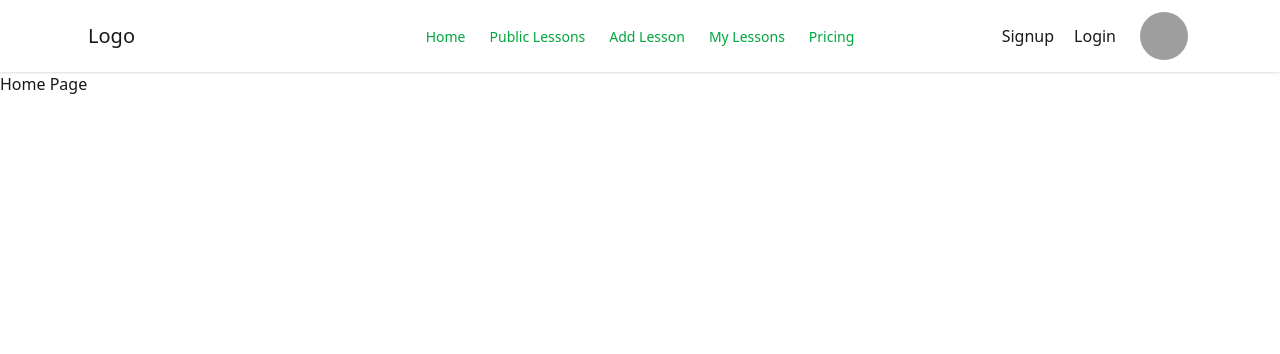
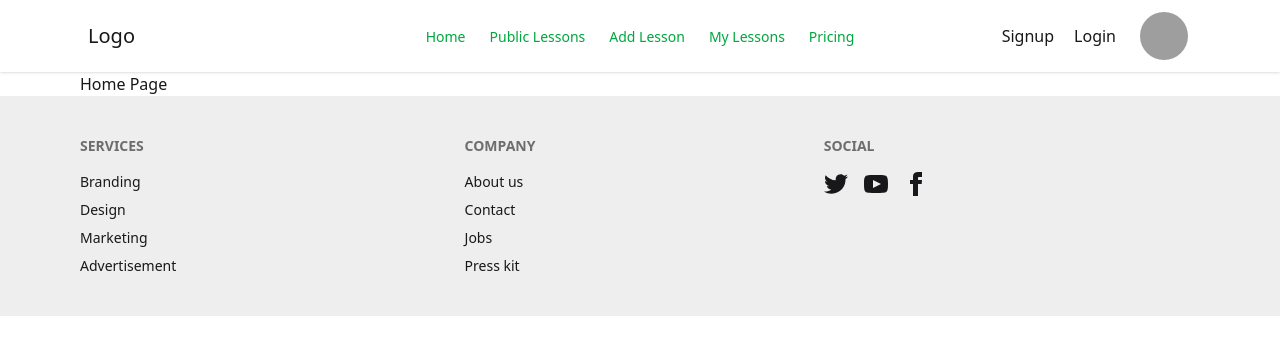
Before and after one commit to AbdurRahimMontu/lessons-frontend, a React (Vite) app: page / in a window 1280 px wide. Shown: the top 354 px of the page. Built offline with nearby package versions, Linux system fonts and the light colour scheme; grey boxes are pictures that could not be loaded.

Commit message:
signup and login form add

```diff
--- a/src/Auth/Login.jsx
+++ b/src/Auth/Login.jsx
@@ -1,9 +1,26 @@
 import React from 'react';
+import { Link } from 'react-router';
 
 const Login = () => {
     return (
-        <div>
-            Login Page
+        <div className='flex justify-center items-center min-h-screen'>
+
+
+    <div className="card bg-base-100 w-full max-w-sm shrink-0 shadow-2xl">
+      <div className="card-body">
+         <h1 className="text-3xl text-center font-bold">Login now!</h1>
+        <fieldset className="fieldset">
+          <label className="label">Email</label>
+          <input type="email" className="input" placeholder="Email" />
+          <label className="label">Password</label>
+          <input type="password" className="input" placeholder="Password" />
+          <div><a className="link link-hover">Forgot password?</a></div>
+          <button className="btn btn-neutral mt-4">Login</button>
+        </fieldset>
+        <h2>You have no Account <Link className='text-blue-700 font-bold border-b-2' to="/signUp">Signup</Link> </h2>
+
+  </div>
+</div>
         </div>
     );
 };
--- a/src/Auth/Signup.jsx
+++ b/src/Auth/Signup.jsx
@@ -1,9 +1,30 @@
 import React from 'react';
+import { Link } from 'react-router';
 
 const Signup = () => {
     return (
-        <div>
-            Signup Page
+         <div className='flex justify-center items-center min-h-screen'>
+
+
+    <div className="card bg-base-100 w-full max-w-sm shrink-0 shadow-2xl">
+      <div className="card-body">
+         <h1 className="text-3xl text-center font-bold">Signup</h1>
+        <fieldset className="fieldset">
+          <label className="label">Name</label>
+          <input type="email" className="input" placeholder="Your Name" />
+          <label className="label">Photo</label>
+         <input type="file" className="file-input" placeholder="Email" />
+          <label className="label">Email</label>
+          <input type="email" className="input" placeholder="Email" />
+          <label className="label">Password</label>
+          <input type="password" className="input" placeholder="Password" />
+          <div><a className="link link-hover">Forgot password?</a></div>
+          <button className="btn btn-neutral mt-4">Signup</button>
+        </fieldset>
+        <h2>Already have no Account <Link className='text-blue-700 font-bold border-b-2' to="/login">Login</Link> </h2>
+
+  </div>
+</div>
         </div>
     );
 };
--- /dev/null
+++ b/src/Layouts/DashboardLayout.jsx
@@ -0,0 +1,12 @@
+import React from 'react';
+import { Outlet } from 'react-router';
+
+const DashboardLayout = () => {
+    return (
+        <div>
+            <Outlet></Outlet>
+        </div>
+    );
+};
+
+export default DashboardLayout;
--- a/src/Layouts/MainLayout.jsx
+++ b/src/Layouts/MainLayout.jsx
@@ -1,12 +1,19 @@
 import React from 'react';
 import { Outlet } from 'react-router';
 import Navbar from '../Shared/Navbar';
+import Footer from '../Shared/Footer';
+import Container from '../Components/Container';
 
 const MainLayout = () => {
     return (
         <div>
+
             <Navbar></Navbar>
+            <Container>
             <Outlet></Outlet>
+            </Container>
+            <Footer></Footer>
+
         </div>
     );
 };
--- /dev/null
+++ b/src/Pages/Dashboard/Dashboard.jsx
@@ -0,0 +1,52 @@
+import React from 'react';
+import { Link } from 'react-router';
+
+const Dashboard = () => {
+    return (
+        <div>
+            <div className="drawer lg:drawer-open">
+  <input id="my-drawer-4" type="checkbox" className="drawer-toggle" />
+  <div className="drawer-content">
+    {/* Navbar */}
+    <nav className="navbar w-full bg-base-300">
+      <label htmlFor="my-drawer-4" aria-label="open sidebar" className="btn btn-square btn-ghost">
+        {/* Sidebar toggle icon */}
+        <svg xmlns="http://www.w3.org/2000/svg" viewBox="0 0 24 24" strokeLinejoin="round" strokeLinecap="round" strokeWidth="2" fill="none" stroke="currentColor" className="my-1.5 inline-block size-4"><path d="M4 4m0 2a2 2 0 0 1 2 -2h12a2 2 0 0 1 2 2v12a2 2 0 0 1 -2 2h-12a2 2 0 0 1 -2 -2z"></path><path d="M9 4v16"></path><path d="M14 10l2 2l-2 2"></path></svg>
+      </label>
+      <div className="px-4">Navbar Title</div>
+    </nav>
+    {/* Page content here */}
+    <div className="p-4">Page Content</div>
+  </div>
+
+  <div className="drawer-side is-drawer-close:overflow-visible">
+    <label htmlFor="my-drawer-4" aria-label="close sidebar" className="drawer-overlay"></label>
+    <div className="flex min-h-full flex-col items-start bg-base-200 is-drawer-close:w-14 is-drawer-open:w-64">
+      {/* Sidebar content here */}
+      <ul className="menu w-full grow">
+        {/* List item */}
+        <li>
+          <Link to="/" className="is-drawer-close:tooltip is-drawer-close:tooltip-right" data-tip="Homepage">
+            {/* Home icon */}
+            <svg xmlns="http://www.w3.org/2000/svg" viewBox="0 0 24 24" strokeLinejoin="round" strokeLinecap="round" strokeWidth="2" fill="none" stroke="currentColor" className="my-1.5 inline-block size-4"><path d="M15 21v-8a1 1 0 0 0-1-1h-4a1 1 0 0 0-1 1v8"></path><path d="M3 10a2 2 0 0 1 .709-1.528l7-5.999a2 2 0 0 1 2.582 0l7 5.999A2 2 0 0 1 21 10v9a2 2 0 0 1-2 2H5a2 2 0 0 1-2-2z"></path></svg>
+            <span className="is-drawer-close:hidden">Homepage</span>
+          </Link>
+        </li>
+
+        {/* List item */}
+        <li>
+          <button className="is-drawer-close:tooltip is-drawer-close:tooltip-right" data-tip="Settings">
+            {/* Settings icon */}
+            <svg xmlns="http://www.w3.org/2000/svg" viewBox="0 0 24 24" strokeLinejoin="round" strokeLinecap="round" strokeWidth="2" fill="none" stroke="currentColor" className="my-1.5 inline-block size-4"><path d="M20 7h-9"></path><path d="M14 17H5"></path><circle cx="17" cy="17" r="3"></circle><circle cx="7" cy="7" r="3"></circle></svg>
+            <span className="is-drawer-close:hidden">Settings</span>
+          </button>
+        </li>
+      </ul>
+    </div>
+  </div>
+</div>
+        </div>
+    );
+};
+
+export default Dashboard;
--- a/src/Routes/Routes.jsx
+++ b/src/Routes/Routes.jsx
@@ -3,6 +3,8 @@ import MainLayout from '../Layouts/MainLayout';
 import Home from '../Pages/Home';
 import Signup from './../Auth/Signup';
 import Login from './../Auth/Login';
+import DashboardLayout from '../Layouts/DashboardLayout';
+import Dashboard from '../Pages/Dashboard/Dashboard';
 
 const Routes = createBrowserRouter([
     {
@@ -25,6 +27,16 @@ const Routes = createBrowserRouter([
     {
         path:"/login",
         Component:Login
+    },
+    {
+        path:"/dashboard",
+        Component:DashboardLayout,
+        children:[
+            {
+             index:true,
+             Component:Dashboard
+            }
+        ]
     }
 ])
 
--- a/src/Shared/Footer.jsx
+++ b/src/Shared/Footer.jsx
@@ -0,0 +1,69 @@
+import React from 'react';
+import Container from '../Components/Container';
+
+const Footer = () => {
+    return (
+        <div className='bg-base-300'>
+            <Container>
+                        <footer className="footer sm:footer-horizontal  text-base-content py-10">
+  <nav>
+    <h6 className="footer-title">Services</h6>
+    <a className="link link-hover">Branding</a>
+    <a className="link link-hover">Design</a>
+    <a className="link link-hover">Marketing</a>
+    <a className="link link-hover">Advertisement</a>
+  </nav>
+  <nav>
+    <h6 className="footer-title">Company</h6>
+    <a className="link link-hover">About us</a>
+    <a className="link link-hover">Contact</a>
+    <a className="link link-hover">Jobs</a>
+    <a className="link link-hover">Press kit</a>
+  </nav>
+  <nav>
+    <h6 className="footer-title">Social</h6>
+    <div className="grid grid-flow-col gap-4">
+      <a>
+        <svg
+          xmlns="http://www.w3.org/2000/svg"
+          width="24"
+          height="24"
+          viewBox="0 0 24 24"
+          className="fill-current">
+          <path
+            d="M24 4.557c-.883.392-1.832.656-2.828.775 1.017-.609 1.798-1.574 2.165-2.724-.951.564-2.005.974-3.127 1.195-.897-.957-2.178-1.555-3.594-1.555-3.179 0-5.515 2.966-4.797 6.045-4.091-.205-7.719-2.165-10.148-5.144-1.29 2.213-.669 5.108 1.523 6.574-.806-.026-1.566-.247-2.229-.616-.054 2.281 1.581 4.415 3.949 4.89-.693.188-1.452.232-2.224.084.626 1.956 2.444 3.379 4.6 3.419-2.07 1.623-4.678 2.348-7.29 2.04 2.179 1.397 4.768 2.212 7.548 2.212 9.142 0 14.307-7.721 13.995-14.646.962-.695 1.797-1.562 2.457-2.549z"></path>
+        </svg>
+      </a>
+      <a>
+        <svg
+          xmlns="http://www.w3.org/2000/svg"
+          width="24"
+          height="24"
+          viewBox="0 0 24 24"
+          className="fill-current">
+          <path
+            d="M19.615 3.184c-3.604-.246-11.631-.245-15.23 0-3.897.266-4.356 2.62-4.385 8.816.029 6.185.484 8.549 4.385 8.816 3.6.245 11.626.246 15.23 0 3.897-.266 4.356-2.62 4.385-8.816-.029-6.185-.484-8.549-4.385-8.816zm-10.615 12.816v-8l8 3.993-8 4.007z"></path>
+        </svg>
+      </a>
+      <a>
+        <svg
+          xmlns="http://www.w3.org/2000/svg"
+          width="24"
+          height="24"
+          viewBox="0 0 24 24"
+          className="fill-current">
+          <path
+            d="M9 8h-3v4h3v12h5v-12h3.642l.358-4h-4v-1.667c0-.955.192-1.333 1.115-1.333h2.885v-5h-3.808c-3.596 0-5.192 1.583-5.192 4.615v3.385z"></path>
+        </svg>
+      </a>
+    </div>
+  </nav>
+            </footer>
+            </Container>
+
+
+        </div>
+    );
+};
+
+export default Footer;
--- a/src/Shared/Navbar.jsx
+++ b/src/Shared/Navbar.jsx
@@ -41,7 +41,7 @@ const Navbar = () => {
 
   <div className="dropdown dropdown-end">
   <div tabIndex={0} role="button" className="m-1">
-    <div className="avatar">
+    <div className="avatar cursor-pointer">
     <div className="w-12 h-12 rounded-full">
       <img src="https://img.daisyui.com/images/profile/demo/batperson@192.webp" />
     </div>
@@ -49,8 +49,10 @@ const Navbar = () => {
 
   </div>
   <ul tabIndex="-1" className="dropdown-content mt-3 menu bg-base-100 rounded-box z-1 w-52 p-2 shadow-sm">
-    <li><a>Item 1</a></li>
-    <li><a>Item 2</a></li>
+    <li><Link>My Profile</Link></li>
+    <li><Link to="/dashboard">Dashboard</Link></li>
+    <li><button className='btn'>LogOut</button></li>
+
   </ul>
 </div>
 
```
